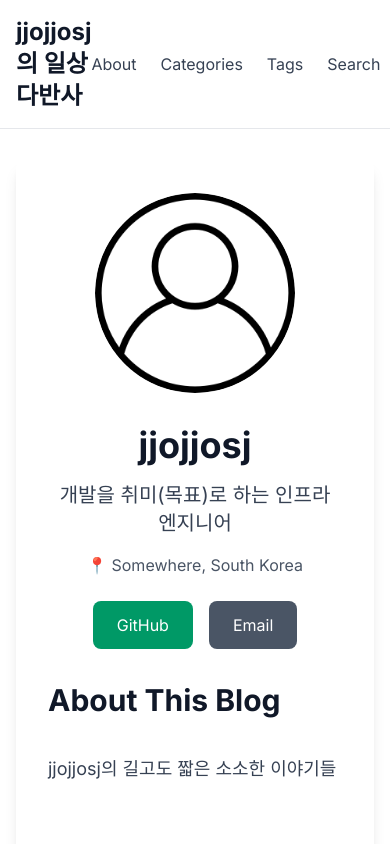
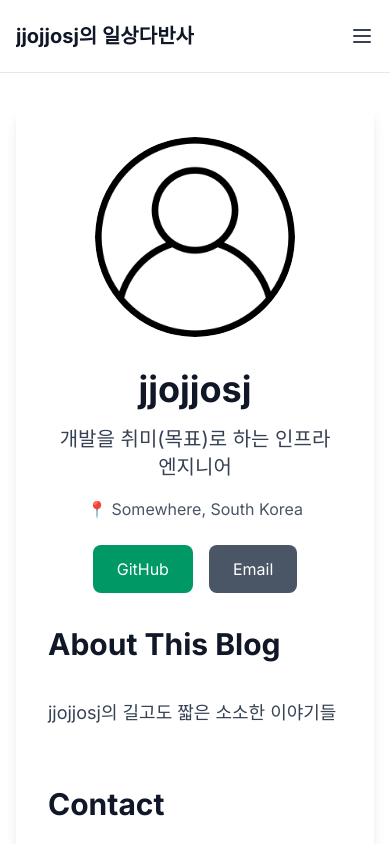
Before and after one commit to jjojjosj/jjojjosj.github.io, a Next.js app: page /about in a window 390 px wide. Shown: the top 844 px of the page. Built offline with nearby package versions, Linux system fonts and the light colour scheme.

Commit message:
모바일 페이지 개선

```diff
--- a/src/app/globals.css
+++ b/src/app/globals.css
@@ -25,3 +25,11 @@ body {
   color: var(--foreground);
   font-family: Arial, Helvetica, sans-serif;
 }
+
+/* 넓은 GFM 테이블이 화면을 넘칠 때 페이지 전체 가로 스크롤 대신
+   테이블 자체 영역에서만 스크롤되도록 처리 */
+.prose table {
+  display: block;
+  width: 100%;
+  overflow-x: auto;
+}
--- a/src/app/posts/[slug]/page.tsx
+++ b/src/app/posts/[slug]/page.tsx
@@ -54,15 +54,15 @@ export default async function PostPage({ params }: PostPageProps) {
   const relatedPosts = getRelatedPosts(post);
 
   return (
-    <div className="max-w-7xl mx-auto px-4 py-8">
+    <div className="max-w-7xl mx-auto px-4 py-4 sm:py-8">
       <div className="flex gap-8">
         {/* Main Content */}
-        <article className="flex-1 min-w-0 bg-white rounded-lg shadow-lg p-8">
+        <article className="flex-1 min-w-0 bg-white rounded-lg shadow-lg p-4 sm:p-6 lg:p-8">
           {/* Post Header */}
           <header className="mb-8 pb-6 border-b border-gray-200">
-            <h1 className="text-4xl font-bold text-gray-900 mb-4">{post.title}</h1>
+            <h1 className="text-2xl sm:text-3xl lg:text-4xl font-bold text-gray-900 mb-4 break-keep">{post.title}</h1>
 
-            <div className="flex items-center gap-4 text-gray-600 mb-4">
+            <div className="flex flex-wrap items-center gap-x-4 gap-y-2 text-gray-600 mb-4">
               <time dateTime={post.date}>{formatDate(post.date)}</time>
               <span>•</span>
               <span>{post.readingTime}</span>
@@ -99,11 +99,11 @@ export default async function PostPage({ params }: PostPageProps) {
 
           {/* Post Content */}
           <div
-            className="prose prose-lg max-w-none
+            className="prose sm:prose-lg max-w-none
               prose-headings:font-bold prose-headings:text-gray-900 prose-headings:scroll-mt-20
-              prose-h2:text-3xl prose-h2:mt-12 prose-h2:mb-6 prose-h2:border-b prose-h2:border-gray-200 prose-h2:pb-3
-              prose-h3:text-2xl prose-h3:mt-8 prose-h3:mb-4
-              prose-h4:text-xl prose-h4:mt-6 prose-h4:mb-3
+              prose-h2:text-2xl sm:prose-h2:text-3xl prose-h2:mt-10 sm:prose-h2:mt-12 prose-h2:mb-6 prose-h2:border-b prose-h2:border-gray-200 prose-h2:pb-3
+              prose-h3:text-xl sm:prose-h3:text-2xl prose-h3:mt-8 prose-h3:mb-4
+              prose-h4:text-lg sm:prose-h4:text-xl prose-h4:mt-6 prose-h4:mb-3
               prose-a:text-emerald-600 hover:prose-a:text-emerald-700"
             dangerouslySetInnerHTML={{ __html: content }}
           />
--- a/src/components/layout/Header.tsx
+++ b/src/components/layout/Header.tsx
@@ -1,39 +1,84 @@
+'use client';
+
+import { useState } from 'react';
 import Link from 'next/link';
 import { SITE_CONFIG } from '@/lib/constants';
 
+const NAV_ITEMS = [
+  { href: '/about', label: 'About' },
+  { href: '/categories', label: 'Categories' },
+  { href: '/tags', label: 'Tags' },
+  { href: '/search', label: 'Search' },
+];
+
 export default function Header() {
+  const [isOpen, setIsOpen] = useState(false);
+
   return (
     <header className="border-b border-gray-200 bg-white sticky top-0 z-50">
       <div className="max-w-6xl mx-auto px-4 py-4">
         <div className="flex items-center justify-between">
-          <Link href="/" className="text-2xl font-bold text-gray-900 hover:text-emerald-600 transition">
+          <Link
+            href="/"
+            className="text-xl sm:text-2xl font-bold text-gray-900 hover:text-emerald-600 transition truncate mr-4"
+          >
             {SITE_CONFIG.title}
           </Link>
-          <nav>
+
+          {/* Desktop nav */}
+          <nav className="hidden sm:block">
             <ul className="flex gap-6">
-              <li>
-                <Link href="/about" className="text-gray-700 hover:text-emerald-600 transition">
-                  About
-                </Link>
-              </li>
-              <li>
-                <Link href="/categories" className="text-gray-700 hover:text-emerald-600 transition">
-                  Categories
-                </Link>
-              </li>
-              <li>
-                <Link href="/tags" className="text-gray-700 hover:text-emerald-600 transition">
-                  Tags
-                </Link>
-              </li>
-              <li>
-                <Link href="/search" className="text-gray-700 hover:text-emerald-600 transition">
-                  Search
-                </Link>
-              </li>
+              {NAV_ITEMS.map(item => (
+                <li key={item.href}>
+                  <Link
+                    href={item.href}
+                    className="text-gray-700 hover:text-emerald-600 transition"
+                  >
+                    {item.label}
+                  </Link>
+                </li>
+              ))}
             </ul>
           </nav>
+
+          {/* Mobile hamburger button */}
+          <button
+            type="button"
+            className="sm:hidden p-2 -mr-2 text-gray-700 hover:text-emerald-600 transition"
+            aria-label="메뉴 열기"
+            aria-expanded={isOpen}
+            onClick={() => setIsOpen(prev => !prev)}
+          >
+            {isOpen ? (
+              <svg className="w-6 h-6" fill="none" stroke="currentColor" viewBox="0 0 24 24" aria-hidden="true">
+                <path strokeLinecap="round" strokeLinejoin="round" strokeWidth={2} d="M6 18L18 6M6 6l12 12" />
+              </svg>
+            ) : (
+              <svg className="w-6 h-6" fill="none" stroke="currentColor" viewBox="0 0 24 24" aria-hidden="true">
+                <path strokeLinecap="round" strokeLinejoin="round" strokeWidth={2} d="M4 6h16M4 12h16M4 18h16" />
+              </svg>
+            )}
+          </button>
         </div>
+
+        {/* Mobile menu */}
+        {isOpen && (
+          <nav className="sm:hidden mt-4 pb-2">
+            <ul className="flex flex-col gap-1">
+              {NAV_ITEMS.map(item => (
+                <li key={item.href}>
+                  <Link
+                    href={item.href}
+                    className="block px-2 py-2 rounded text-gray-700 hover:text-emerald-600 hover:bg-gray-50 transition"
+                    onClick={() => setIsOpen(false)}
+                  >
+                    {item.label}
+                  </Link>
+                </li>
+              ))}
+            </ul>
+          </nav>
+        )}
       </div>
     </header>
   );
```
